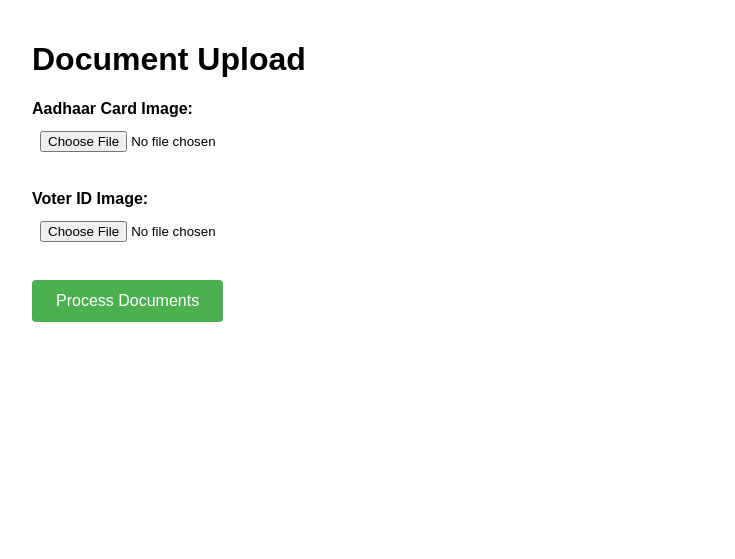
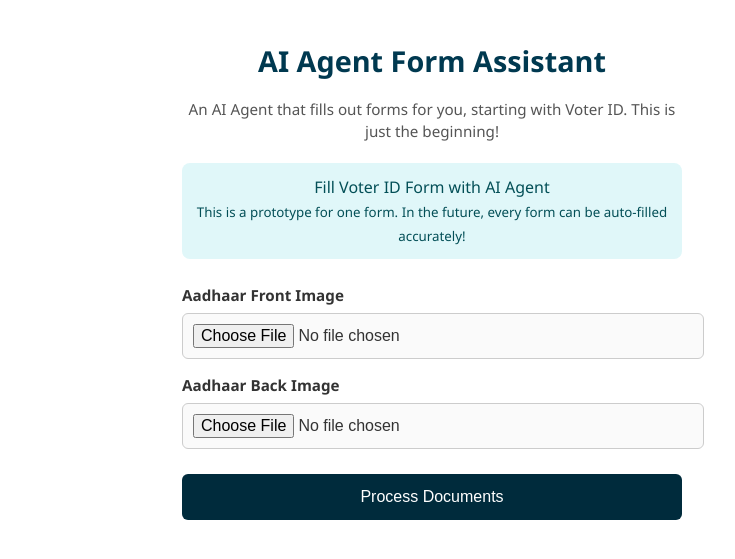
Before and after one commit to GarvitGupta001/sahayak-connect, a Flask app: page / in a window 1280 px wide. Shown: the top 559 px of the page, without its empty margins (208-943 px from the left). Run offline with Flask 3, Linux system fonts and the light colour scheme.

Commit message:
some ui changes

```diff
--- a/AI_Agent/templates/form.html
+++ b/AI_Agent/templates/form.html
@@ -1,76 +1,176 @@
 <!DOCTYPE html>
 <html lang="en">
 <head>
-    <meta charset="UTF-8">
-    <meta name="viewport" content="width=device-width, initial-scale=1.0">
-    <title>Document Upload Form</title>
+  <meta charset="UTF-8" />
+  <meta name="viewport" content="width=device-width, initial-scale=1.0"/>
+  <title>AI Agent Form Assistant</title>
   <style>
+    /* Global Styles */
     body {
-            font-family: Arial, sans-serif;
-            max-width: 800px;
+      font-family: 'Segoe UI', Tahoma, sans-serif;
+      margin: 0;
+      padding: 0;
+      background: #fff;
+      color: #333;
+      line-height: 1.5;
+    }
+
+    .container {
+      width: 100%;
+      max-width: 500px;
       margin: 0 auto;
       padding: 20px;
     }
-        .form-group {
+
+    h1 {
+      font-size: 1.8rem;
+      text-align: center;
+      margin-bottom: 5px;
+      color: #003950;
+    }
+
+    p.subtitle {
+      text-align: center;
+      font-size: 0.95rem;
+      color: #555;
       margin-bottom: 20px;
     }
+
+    .ai-banner {
+      background: #e0f7f9;
+      padding: 12px;
+      border-radius: 8px;
+      text-align: center;
+      font-size: 1rem;
+      margin-bottom: 25px;
+      color: #034f57;
+      font-weight: 500;
+    }
+
+    .form-group {
+      margin-bottom: 15px;
+    }
+
     label {
+      font-weight: 600;
+      margin-bottom: 6px;
       display: block;
-            margin-bottom: 5px;
-            font-weight: bold;
+      font-size: 0.95rem;
     }
+
     .file-input {
-            margin-bottom: 10px;
       width: 100%;
-            padding: 8px;
+      padding: 10px;
+      font-size: 1rem;
+      border: 1px solid #ccc;
+      border-radius: 6px;
+      background: #fafafa;
     }
+
     .preview-image {
-            max-width: 300px;
       margin-top: 10px;
+      max-width: 100%;
+      border-radius: 6px;
+      border: 1px solid #ddd;
       display: none;
     }
+
     .submit-btn {
-            background-color: #4CAF50;
-            color: white;
-            padding: 12px 24px;
+      background: #002b3c;
+      color: #fff;
+      padding: 14px;
+      font-size: 1rem;
       border: none;
-            border-radius: 4px;
+      border-radius: 6px;
       cursor: pointer;
-            font-size: 16px;
+      width: 100%;
+      margin-top: 10px;
+      transition: background 0.3s;
     }
+
     .submit-btn:hover {
-            background-color: #45a049;
+      background: #427e9f;
     }
+
     #result {
-            margin-top: 20px;
-            padding: 15px;
-            border-radius: 4px;
+      margin-top: 15px;
+      padding: 12px;
+      border-radius: 6px;
+      font-size: 0.95rem;
+      display: none;
     }
+
     .success {
-            background-color: #dff0d8;
+      background: #dff0d8;
+      color: #3c763d;
       border: 1px solid #d6e9c6;
-            color: #3c763d;
+      display: block;
     }
+
     .error {
-            background-color: #f2dede;
+      background: #f2dede;
+      color: #a94442;
       border: 1px solid #ebccd1;
-            color: #a94442;
+      display: block;
+    }
+
+    #progressContainer {
+      margin: 20px 0;
+      display: none;
+    }
+
+    #progressContainer div {
+      background: #f0f0f0;
+      border-radius: 6px;
+      overflow: hidden;
+    }
+
+    #progressBar {
+      background: #4caf50;
+      height: 16px;
+      width: 0%;
+      transition: width 0.3s;
+    }
+
+    #progressMessage {
+      text-align: center;
+      margin-top: 8px;
+      font-size: 0.9rem;
+      color: #555;
+    }
+
+    iframe {
+      display: none;
+      width: 100%;
+      height: 400px;
+      border: none;
+      margin-top: 15px;
+      border-radius: 6px;
     }
   </style>
 </head>
 <body>
-    <h1>Document Upload</h1>
+  <div class="container">
+    <h1>AI Agent Form Assistant</h1>
+    <p class="subtitle">An AI Agent that fills out forms for you, starting with Voter ID. This is just the beginning!</p>
+
+    <div class="ai-banner">
+      Fill Voter ID Form with AI Agent
+      <br>
+      <small>This is a prototype for one form. In the future, every form can be auto-filled accurately!</small>
+    </div>
+
     <form id="uploadForm" enctype="multipart/form-data">
       <div class="form-group">
-            <label for="aadhaar">Aadhaar Card Image:</label>
-            <input type="file" id="aadhaar" name="aadhaar" accept="image/*" required class="file-input" onchange="previewImage(this, 'aadhaarPreview')">
-            <img id="aadhaarPreview" class="preview-image" alt="Aadhaar Preview">
+        <label for="aadhaarFront">Aadhaar Front Image</label>
+        <input type="file" id="aadhaarFront" name="aadhaarFront" accept="image/*" required class="file-input" onchange="previewImage(this, 'aadhaarFrontPreview')">
+        <img id="aadhaarFrontPreview" class="preview-image" alt="Aadhaar Front Preview">
       </div>
 
       <div class="form-group">
-            <label for="voter">Voter ID Image:</label>
-            <input type="file" id="voter" name="voter" accept="image/*" required class="file-input" onchange="previewImage(this, 'voterPreview')">
-            <img id="voterPreview" class="preview-image" alt="Voter ID Preview">
+        <label for="aadhaarBack">Aadhaar Back Image</label>
+        <input type="file" id="aadhaarBack" name="aadhaarBack" accept="image/*" required class="file-input" onchange="previewImage(this, 'aadhaarBackPreview')">
+        <img id="aadhaarBackPreview" class="preview-image" alt="Aadhaar Back Preview">
       </div>
 
       <button type="submit" class="submit-btn">Process Documents</button>
@@ -78,15 +178,13 @@
 
     <div id="result"></div>
 
-    <!-- Add progress bar -->
-    <div id="progressContainer" style="display: none; margin: 20px 0;">
-        <div style="width: 100%; background-color: #f0f0f0; border-radius: 4px; padding: 2px;">
-            <div id="progressBar" style="width: 0%; height: 20px; background-color: #4CAF50; border-radius: 4px; transition: width 0.3s;"></div>
-        </div>
-        <p id="progressMessage" style="margin-top: 10px; text-align: center;"></p>
+    <div id="progressContainer">
+      <div><div id="progressBar"></div></div>
+      <p id="progressMessage"></p>
     </div>
 
-    <iframe id="pdfViewer" style="display: none; width: 100%; height: 800px; border: none;"></iframe>
+    <iframe id="pdfViewer"></iframe>
+  </div>
 
   <script>
     function previewImage(input, previewId) {
@@ -101,12 +199,10 @@
       }
     }
 
-        // Add function to check processing status
     async function checkStatus() {
       try {
         const response = await fetch('/status');
         const data = await response.json();
-
         const progressContainer = document.getElementById('progressContainer');
         const progressBar = document.getElementById('progressBar');
         const progressMessage = document.getElementById('progressMessage');
@@ -134,7 +230,7 @@
 
       try {
         progressContainer.style.display = 'block';
-                checkStatus(); // Start checking status
+        checkStatus();
 
         const response = await fetch('/upload', {
           method: 'POST',
@@ -146,8 +242,7 @@
         if (response.ok) {
           resultDiv.className = 'success';
           resultDiv.textContent = data.message;
-
-                    // Display the PDF
+          resultDiv.style.display = 'block';
           if (data.pdfUrl) {
             pdfViewer.src = data.pdfUrl;
             pdfViewer.style.display = 'block';
@@ -155,11 +250,13 @@
         } else {
           resultDiv.className = 'error';
           resultDiv.textContent = data.error || 'An error occurred';
+          resultDiv.style.display = 'block';
           pdfViewer.style.display = 'none';
         }
       } catch (error) {
         resultDiv.className = 'error';
         resultDiv.textContent = 'An error occurred while processing the request';
+        resultDiv.style.display = 'block';
         pdfViewer.style.display = 'none';
       }
     });
--- a/next-app/src/app/scheme/[SchemeId]/page.jsx
+++ b/next-app/src/app/scheme/[SchemeId]/page.jsx
@@ -115,6 +115,12 @@ export default function SchemePage() {
                     ))}
                 </div>
             </div>
+            <div className="flex justify-center items-center gap-5">
+            <button
+                    className="bg-[#168996] text-white px-4 py-2 rounded-lg font-semibold hover:bg-[#46868e] transition-colors mb-4"> Download Form </button>
+            <button
+                    className="bg-[#003158] text-white px-4 py-2 rounded-lg font-semibold hover:bg-[#46868e] transition-colors mb-4"> Fill Form with AI</button>
+            </div>
         </div>
     );
 }
```
Also changed, not shown: AI_Agent/templates/eform.html (added, +168 -0 lines), next-app/src/app/(protectedRoutes)/app/saved/page.jsx (+12 -1 lines). Lines whose indentation alone changed are shown as unchanged.
